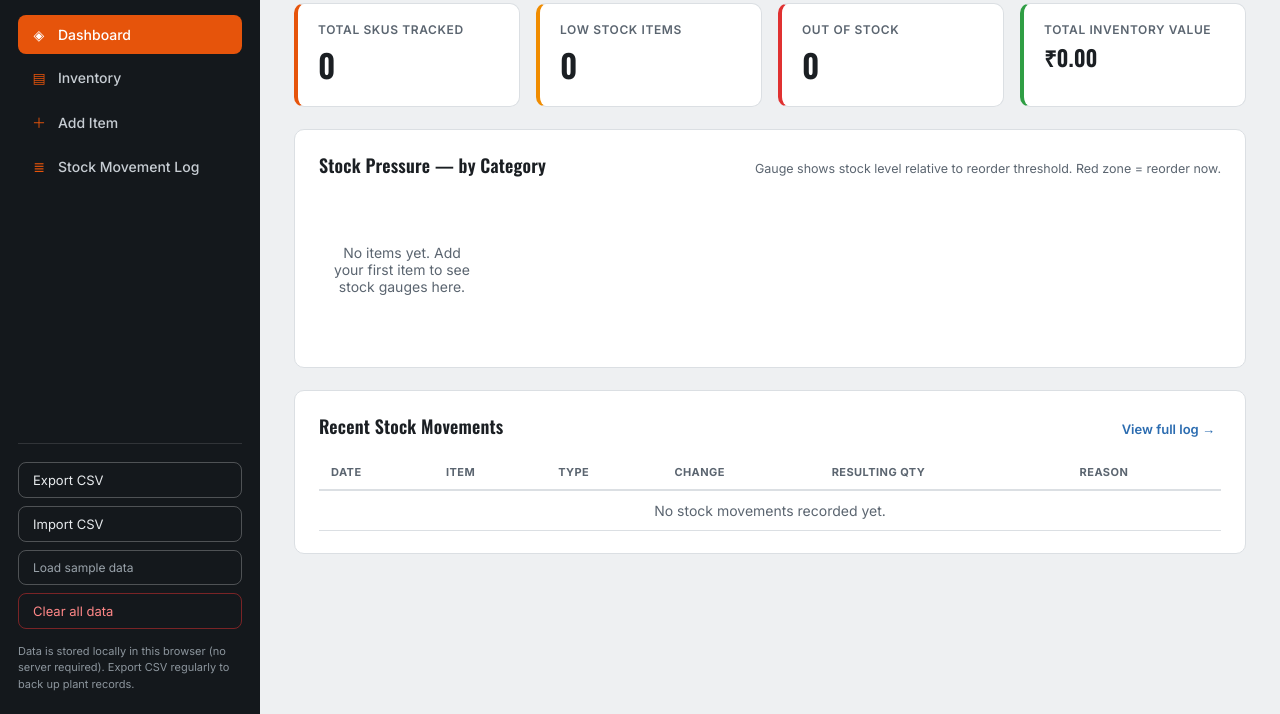
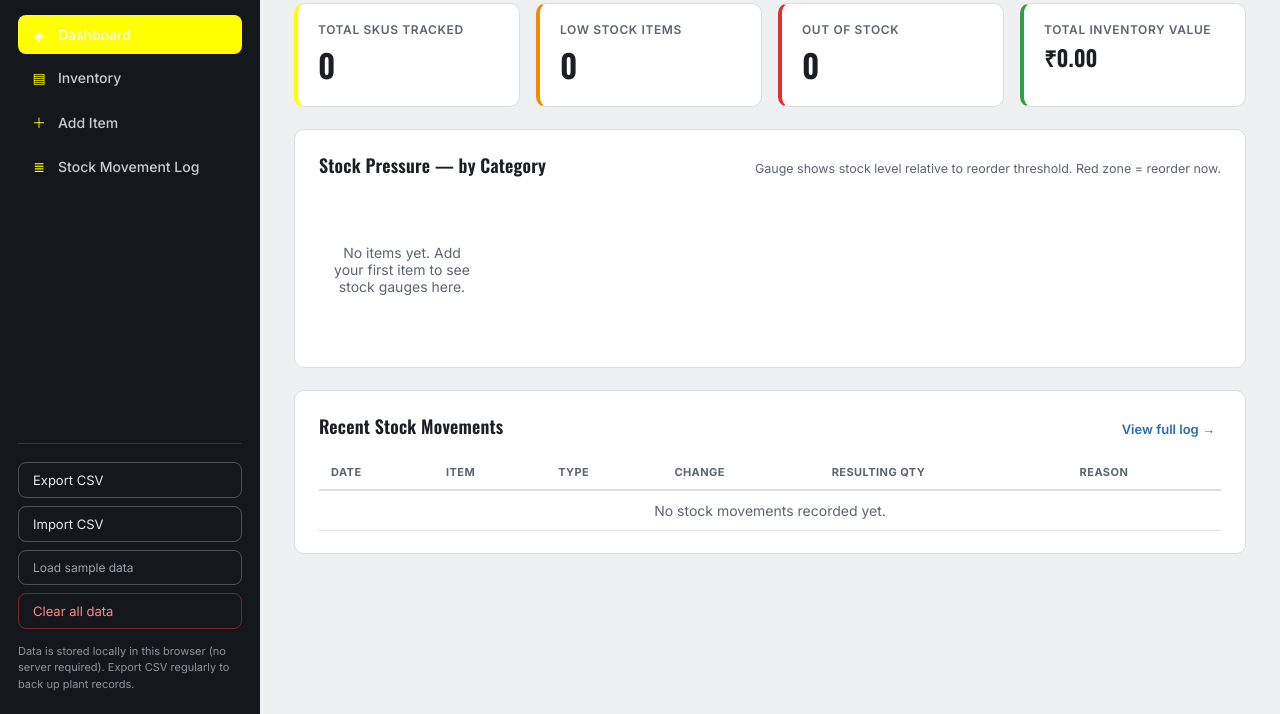
Before and after one commit to MeraNaamShivam/Haldia-LPG-Inventory, a plain HTML site: page index.html in a window 1280 px wide. Shown: the part 86-800 px from the top of the page. Drawn offline with nearby package versions, Linux system fonts and the light colour scheme; no server answers.

Commit message:
Update style.css

```diff
--- a/style.css
+++ b/style.css
@@ -4,7 +4,7 @@
   --bg:#EEF0F2;
   --panel:#FFFFFF;
   --line:#DBDFE3;
-  --accent:#E6540B;      /* LPG safety orange */
+  --accent:#FFFF00;      /* LPG safety orange */
   --accent-dark:#C4460A;
   --blue:#2B6CB0;         /* gauge / secondary accent */
   --good:#2F9E44;
```
